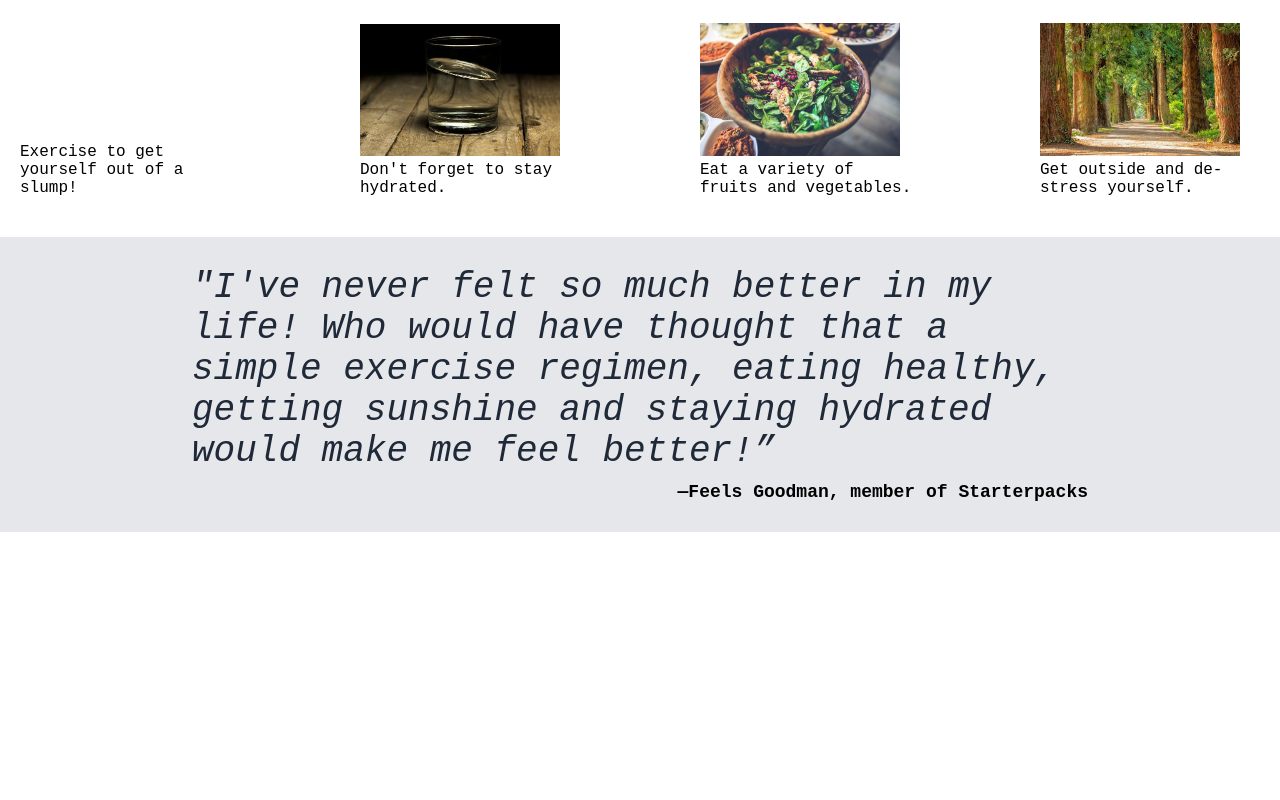
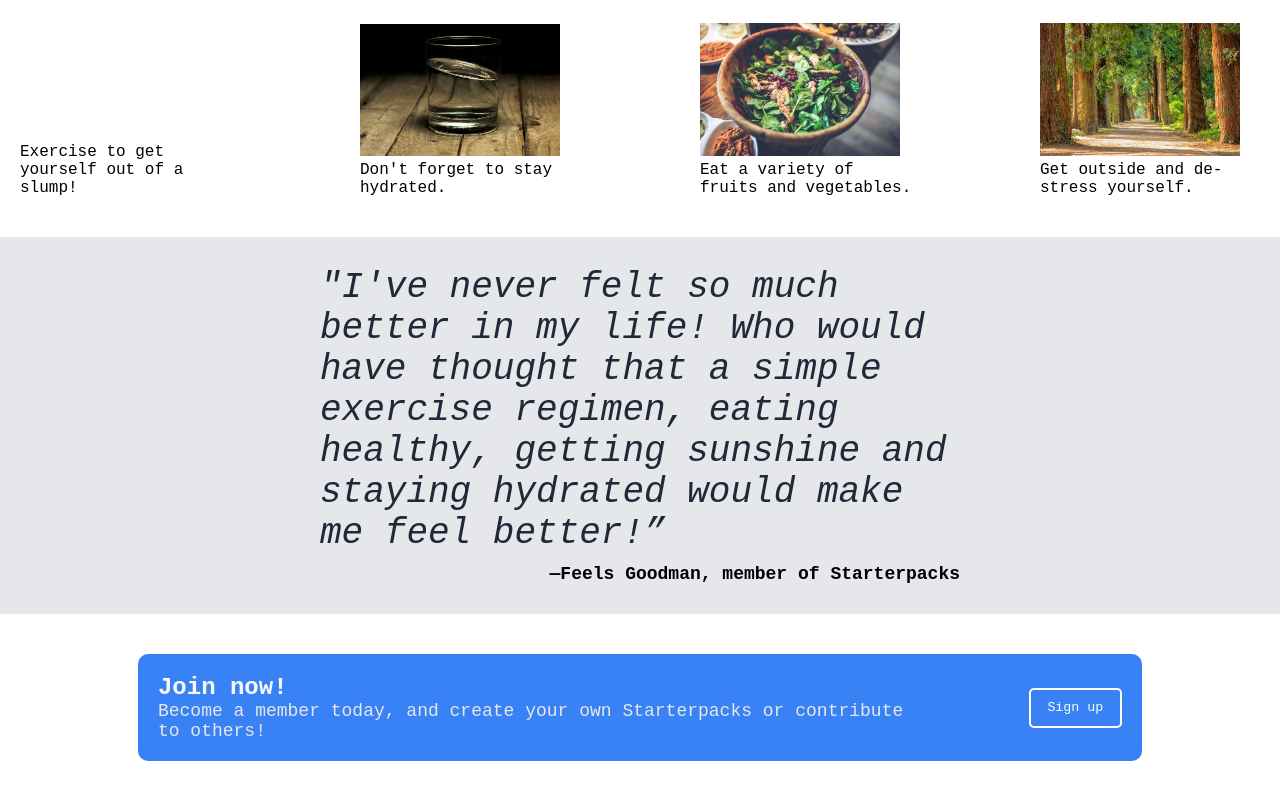
Before and after one commit to sghalib92/landing-page, a plain HTML site: page index.html in a window 1280 px wide. Shown: the part 458-1258 px from the top of the page. Before the commit the page ends 990 px from the top, so only its background shows below. Drawn offline with Linux system fonts and the light colour scheme.

Commit message:
Add action section and adjust quote section's padding

```diff
--- a/index.html
+++ b/index.html
@@ -39,6 +39,10 @@
         <div>"I've never felt so much better in my life! Who would have thought that a simple exercise regimen, eating healthy, getting sunshine and staying hydrated would make me feel better!”</div>
         <p class="author">―Feels Goodman, member of Starterpacks</p>
     </div>
+    <div class="action-section">
+        <div class="action-text">Join now!<p>Become a member today, and create your own Starterpacks or contribute to others!</p></div>
+        <button>Sign up</button>
+ </div>
 </body>
 
 </html>
--- a/style.css
+++ b/style.css
@@ -43,7 +43,7 @@ button {
   margin-bottom: 40px;
 }
 
-.hero-header h1, .action-section div{
+.hero-header h1{
   font-size: 24px;
   color: #F9FAF8;
 }
@@ -119,7 +119,7 @@ ul {
 /* Quote section CSS rules */
 
 .quote-section {
-  padding: 30px 15%;
+  padding: 30px 25%;
   background-color: #E5E7EB;
   display: flex;
   flex-direction: column;
@@ -167,3 +167,33 @@ ul {
 .hero-content-image {
   margin: 0 auto;
 }
+
+/* action-section CSS rules */
+
+.action-section {
+background-color:#3882F6;
+display: flex;
+justify-content: center;
+align-items: center;
+gap: 10%;
+margin: 40px auto;
+padding: 20px;
+border-radius: 10px;
+}
+
+.action-text {
+border-radius: 10px;
+color: #F9FAF8;
+font-size: 24px;
+font-weight: 800;
+}
+
+.action-section p {
+font-weight: 300;
+font-size: 18px;
+color: #E5E7EB
+}
+
+.action-section button {
+border: 2px solid white;
+}
```
